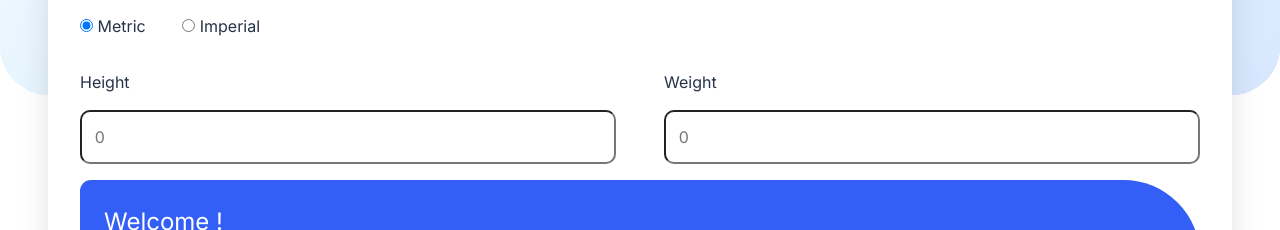
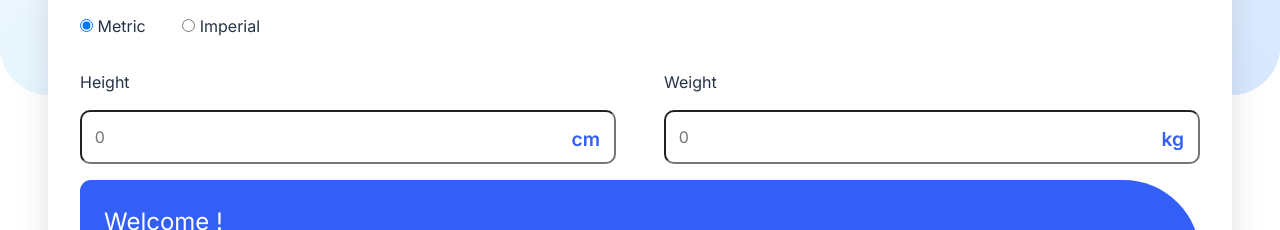
Before and after one commit to QuentinPetton/BMI-Calculator, a plain HTML site: page index.html in a window 1280 px wide. Shown: the part 385-615 px from the top of the page. Drawn offline with Linux system fonts and the light colour scheme.

Commit message:
add cm and kg on input

```diff
--- a/app.js
+++ b/app.js
@@ -60,3 +60,7 @@ bmiCalculator: function() {
 
 
 document.addEventListener('DOMContentLoaded', app.init);
+
+
+
+//todo calculer poids ideal (weight) suivant le bmi result (range en kg);
--- a/index.html
+++ b/index.html
@@ -45,12 +45,12 @@
         <div class="container-height-weight">
           <div class="height-form">
             <label for="Height">Height</label>
-            <input type="number" id="Height" placeholder="0" >
+            <input type="number" id="Height" placeholder="0" ><span class="height-input">cm</span>
           </div>
 
           <div class="weight-form">
             <label for="Weight">Weight</label>
-            <input type="number" id="Weight" placeholder="0">
+            <input type="number" id="Weight" placeholder="0"><span class="weight-input">kg</span>
           </div>
         </div>
 
--- a/style.css
+++ b/style.css
@@ -35,6 +35,7 @@ body :before {
     border-bottom-right-radius: 50px;
     z-index: -1; /* Pour s'assurer que le pseudo-élément est derrière le contenu */
 }
+
 
 
 .curved-line-left {
@@ -138,15 +139,44 @@ form {
     padding: 0.8rem;
     margin: 1rem 0;
 }
+
 .weight-form > input {
     width: 100%;
     padding: 0.8rem;
     margin: 1rem 0;
 }
+
+.weight-input{
+  position: absolute;
+  right: 1rem;
+  bottom: 1.6rem;
+  color: var(--color-blue);
+  font-size: 1.2rem;
+  font-weight: 600;
+}
+
+.weight-form {
+    position: relative;
+}
+
+
 .container-height-weight {
     display: flex;
     flex-direction: column;
     width: 100%;
+}
+
+.height-form{
+    position: relative;
+}
+
+.height-input{
+  position: absolute;
+  right: 1rem;
+  bottom: 1.6rem;
+  color: var(--color-blue);
+  font-size: 1.2rem;
+  font-weight: 600;
 }
 
 .total > p{
```
